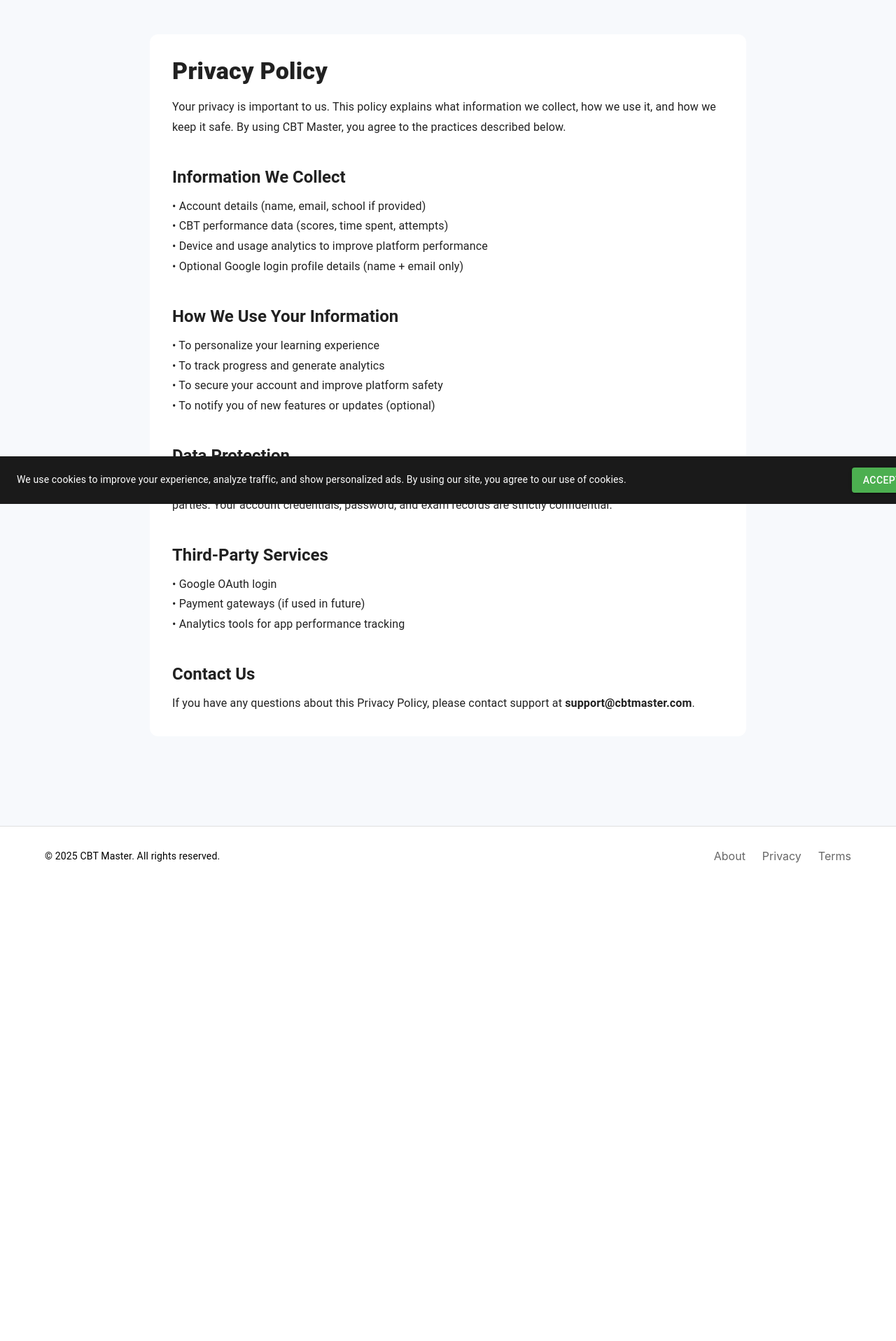
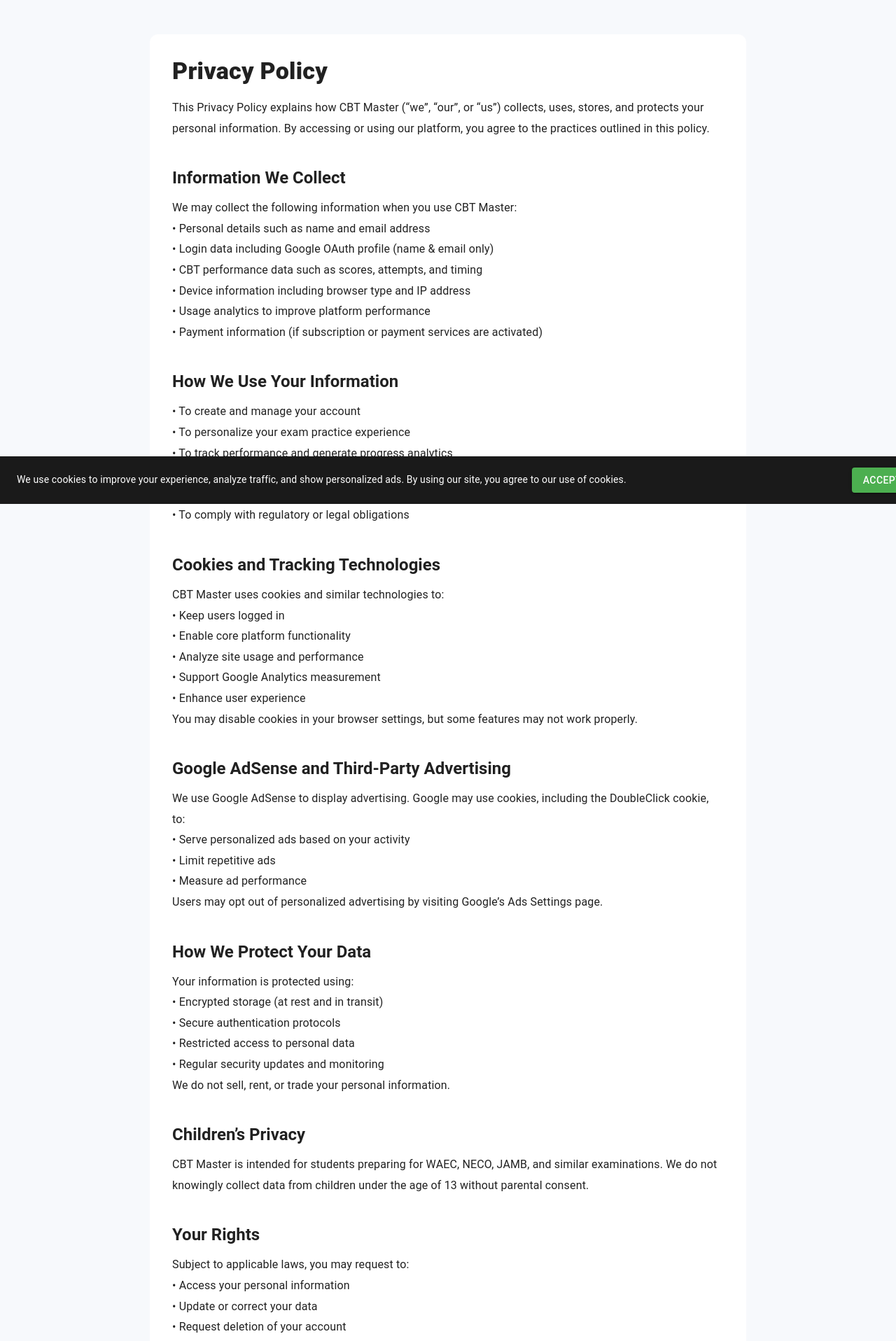
Before and after one commit to sabtechng-png/waec-exam, a React (Create React App) app in the folder frontend/: page /privacy-policy in a window 1280 px wide. Shown: the part 80-1996 px from the top of the page at 70% size. Before the commit the page ends 1345 px from the top, so only its background shows below. Built offline with nearby package versions, Linux system fonts and the light colour scheme.

Commit message:
Initial clean commit

```diff
--- a/frontend/src/pages/PrivacyPolicyPage.jsx
+++ b/frontend/src/pages/PrivacyPolicyPage.jsx
@@ -1,31 +1,24 @@
 // ==================================
 // File: src/pages/PrivacyPolicyPage.jsx
+// Fully AdSense-Compliant Privacy Policy
 // ==================================
 import { Box, Container, Typography, Paper } from "@mui/material";
 import Navbar from "../components/Navbar";
 import { Footer } from "../components/Footer";
-import { Helmet } from "react-helmet";   // ⭐ ADDED
+import { Helmet } from "react-helmet";
 
 export default function PrivacyPolicyPage() {
   return (
     <Box sx={{ bgcolor: "#f7f9fc", minHeight: "100vh" }}>
-	{/* ==================== TAWK.TO SCRIPT VIA HELMET ===================== */}
+      {/* ==================== CLEAN PAGE FOR ADSENSE (NO CHAT WIDGETS) ===================== */}
       <Helmet>
-        <script type="text/javascript">
-          {`
-            var Tawk_API=Tawk_API||{}, Tawk_LoadStart=new Date();
-            (function(){
-            var s1=document.createElement("script"),s0=document.getElementsByTagName("script")[0];
-            s1.async=true;
-            s1.src='https://embed.tawk.to/6919e24095920719593c9dfc/1ja6hnjj4';
-            s1.charset='UTF-8';
-            s1.setAttribute('crossorigin','*');
-            s0.parentNode.insertBefore(s1,s0);
-            })();
-          `}
-        </script>
+        <title>Privacy Policy - CBT Master</title>
+        <meta
+          name="description"
+          content="Learn how CBT Master collects, uses, and protects your personal information when you use our examination practice platform."
+        />
       </Helmet>
-      {/* ==================================================================== */}
+
       <Navbar />
 
       <Container maxWidth="md" sx={{ py: 8 }}>
@@ -34,56 +27,127 @@
             Privacy Policy
           </Typography>
 
-          <Typography variant="body1" sx={{ mt: 2, lineHeight: 1.8 }}>
-            Your privacy is important to us. This policy explains what
-            information we collect, how we use it, and how we keep it safe.
-            By using CBT Master, you agree to the practices described below.
+          <Typography variant="body1" sx={{ mt: 2, lineHeight: 1.85 }}>
+            This Privacy Policy explains how CBT Master (“we”, “our”, or
+            “us”) collects, uses, stores, and protects your personal
+            information. By accessing or using our platform, you agree to the
+            practices outlined in this policy.
           </Typography>
 
+          {/* ========================= WHAT WE COLLECT ========================= */}
           <Typography variant="h5" fontWeight={700} sx={{ mt: 5 }}>
             Information We Collect
           </Typography>
-          <Typography variant="body1" sx={{ mt: 1.5, lineHeight: 1.8 }}>
-            • Account details (name, email, school if provided) <br />
-            • CBT performance data (scores, time spent, attempts) <br />
-            • Device and usage analytics to improve platform performance <br />
-            • Optional Google login profile details (name + email only)
+          <Typography variant="body1" sx={{ mt: 1.5, lineHeight: 1.85 }}>
+            We may collect the following information when you use CBT Master:
+            <br />
+            • Personal details such as name and email address <br />
+            • Login data including Google OAuth profile (name & email only){" "}
+            <br />
+            • CBT performance data such as scores, attempts, and timing <br />
+            • Device information including browser type and IP address <br />
+            • Usage analytics to improve platform performance <br />
+            • Payment information (if subscription or payment services are
+            activated)
           </Typography>
 
+          {/* ========================= HOW WE USE INFO ========================= */}
           <Typography variant="h5" fontWeight={700} sx={{ mt: 5 }}>
             How We Use Your Information
           </Typography>
-          <Typography variant="body1" sx={{ mt: 1.5, lineHeight: 1.8 }}>
-            • To personalize your learning experience <br />
-            • To track progress and generate analytics <br />
-            • To secure your account and improve platform safety <br />
-            • To notify you of new features or updates (optional)
+          <Typography variant="body1" sx={{ mt: 1.5, lineHeight: 1.85 }}>
+            • To create and manage your account <br />
+            • To personalize your exam practice experience <br />
+            • To track performance and generate progress analytics <br />
+            • To maintain platform security and prevent fraud <br />
+            • To communicate updates, improvements, and important notices{" "}
+            <br />
+            • To comply with regulatory or legal obligations
           </Typography>
 
+          {/* ========================= COOKIES ========================= */}
           <Typography variant="h5" fontWeight={700} sx={{ mt: 5 }}>
-            Data Protection
+            Cookies and Tracking Technologies
           </Typography>
-          <Typography variant="body1" sx={{ mt: 1.5, lineHeight: 1.8 }}>
-            All user data is encrypted at rest and in transit. We do not sell
-            or share your personal information with third parties. Your account
-            credentials, password, and exam records are strictly confidential.
+          <Typography variant="body1" sx={{ mt: 1.5, lineHeight: 1.85 }}>
+            CBT Master uses cookies and similar technologies to:
+            <br />
+            • Keep users logged in <br />
+            • Enable core platform functionality <br />
+            • Analyze site usage and performance <br />
+            • Support Google Analytics measurement <br />
+            • Enhance user experience
+            <br />
+            You may disable cookies in your browser settings, but some features
+            may not work properly.
           </Typography>
 
+          {/* ========================= ADSENSE DISCLOSURE ========================= */}
           <Typography variant="h5" fontWeight={700} sx={{ mt: 5 }}>
-            Third-Party Services
+            Google AdSense and Third-Party Advertising
           </Typography>
-          <Typography variant="body1" sx={{ mt: 1.5, lineHeight: 1.8 }}>
-            • Google OAuth login <br />
-            • Payment gateways (if used in future) <br />
-            • Analytics tools for app performance tracking
+          <Typography variant="body1" sx={{ mt: 1.5, lineHeight: 1.85 }}>
+            We use Google AdSense to display advertising. Google may use
+            cookies, including the DoubleClick cookie, to:
+            <br />
+            • Serve personalized ads based on your activity <br />
+            • Limit repetitive ads <br />
+            • Measure ad performance
+            <br />
+            Users may opt out of personalized advertising by visiting Google’s
+            Ads Settings page.
           </Typography>
 
+          {/* ========================= DATA PROTECTION ========================= */}
+          <Typography variant="h5" fontWeight={700} sx={{ mt: 5 }}>
+            How We Protect Your Data
+          </Typography>
+          <Typography variant="body1" sx={{ mt: 1.5, lineHeight: 1.85 }}>
+            Your information is protected using:
+            <br />
+            • Encrypted storage (at rest and in transit) <br />
+            • Secure authentication protocols <br />
+            • Restricted access to personal data <br />
+            • Regular security updates and monitoring
+            <br />
+            We do not sell, rent, or trade your personal information.
+          </Typography>
+
+          {/* ========================= CHILDREN ========================= */}
+          <Typography variant="h5" fontWeight={700} sx={{ mt: 5 }}>
+            Children’s Privacy
+          </Typography>
+          <Typography variant="body1" sx={{ mt: 1.5, lineHeight: 1.85 }}>
+            CBT Master is intended for students preparing for WAEC, NECO,
+            JAMB, and similar examinations. We do not knowingly collect data
+            from children under the age of 13 without parental consent.
+          </Typography>
+
+          {/* ========================= USER RIGHTS ========================= */}
+          <Typography variant="h5" fontWeight={700} sx={{ mt: 5 }}>
+            Your Rights
+          </Typography>
+          <Typography variant="body1" sx={{ mt: 1.5, lineHeight: 1.85 }}>
+            Subject to applicable laws, you may request to:
+            <br />
+            • Access your personal information <br />
+            • Update or correct your data <br />
+            • Request deletion of your account <br />
+            • Opt out of marketing emails <br />
+            • Request an export of your data
+          </Typography>
+
+          {/* ========================= CONTACT US ========================= */}
           <Typography variant="h5" fontWeight={700} sx={{ mt: 5 }}>
             Contact Us
           </Typography>
-          <Typography variant="body1" sx={{ mt: 1.5, lineHeight: 1.8 }}>
-            If you have any questions about this Privacy Policy, please contact
-            support at <strong>support@cbtmaster.com</strong>.
+          <Typography variant="body1" sx={{ mt: 1.5, lineHeight: 1.85 }}>
+            For questions, concerns, or privacy-related requests, please
+            contact:
+            <br />
+            <br />
+            <strong>Email:</strong> support@cbt-master.com.ng <br />
+            <strong>Website:</strong> https://www.cbt-master.com.ng
           </Typography>
         </Paper>
       </Container>
```
